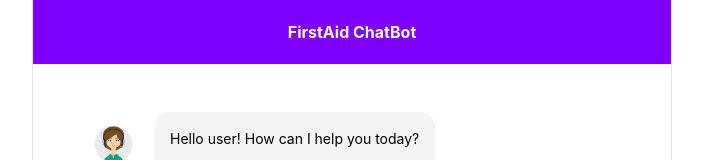
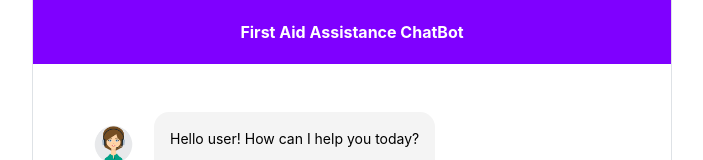
Before and after one commit to aryamanstha/First-Aid-Chatbot, a React (Create React App) app in the folder UI/: page / in a window 1280 px wide. Shown: the top 160 px of the page, without its empty margins (288-991 px from the left). Built offline with nearby package versions, Linux system fonts and the light colour scheme; the HTML template or start-up script is replaced by a standard one.

Commit message:
Update requirements.txt

```diff
--- a/UI/src/Component/ChatPage.js
+++ b/UI/src/Component/ChatPage.js
@@ -67,7 +67,7 @@ const ChatPage = () => {
                 style={{ background: "#7F00FF", height: "8%" }}
               >
                 <div className="w-100 text-center">
-                  <p className="mb-0 fw-bold ">FirstAid ChatBot</p>
+                  <p className="mb-0 fw-bold ">First Aid Assistance ChatBot</p>
                 </div>
               </div>
               <div
```
Also changed, not shown: 1 other file (tests, documents, lock files or other folders).
